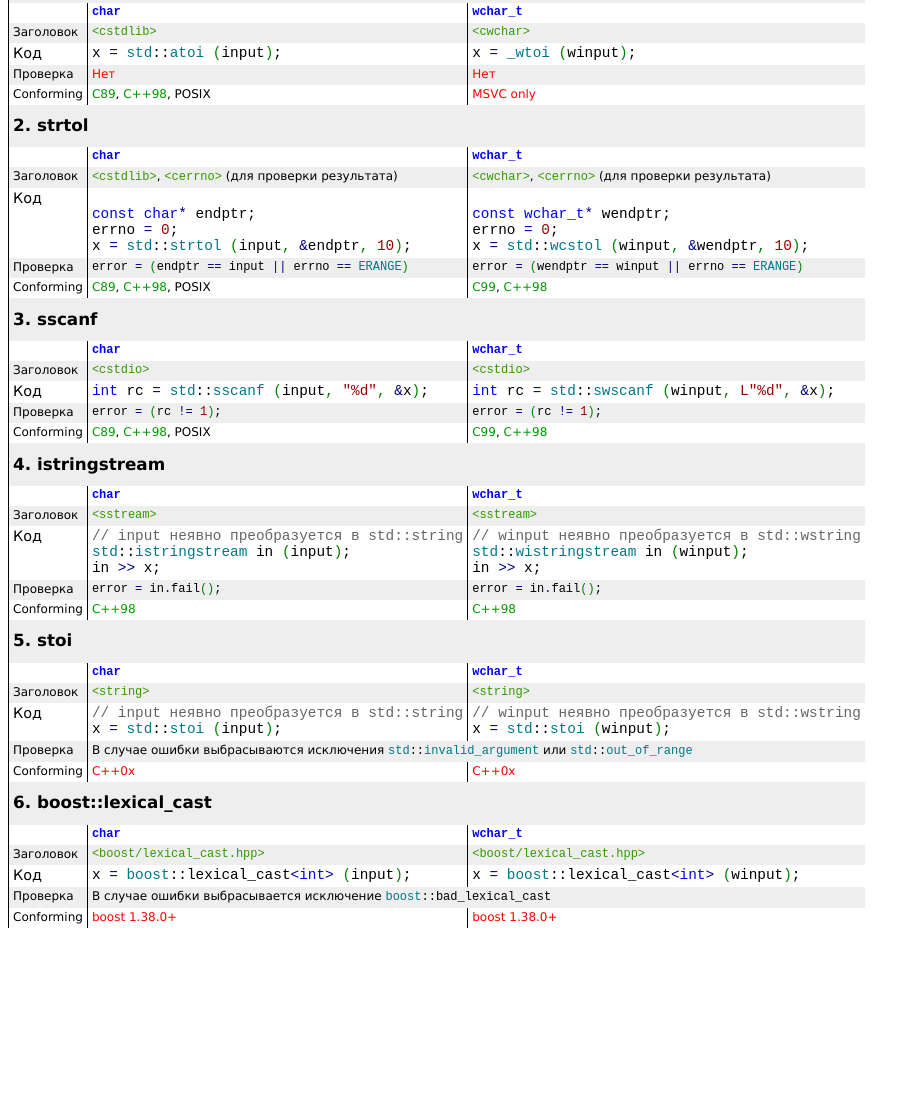
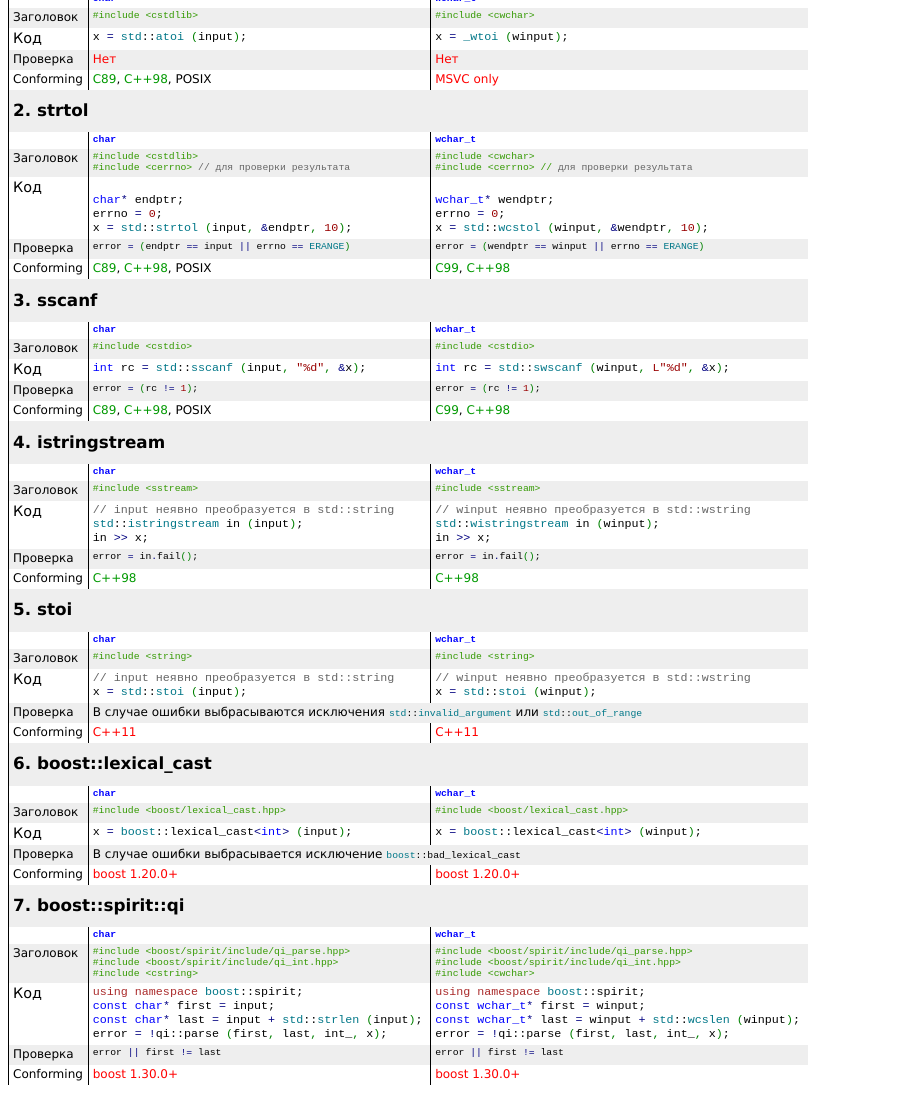
Before and after one commit to poddav/poddav.github.com, a plain HTML site: page strtoint.html in a window 1280 px wide. Shown: the part 185-1278 px from the top of the page, without its empty margins (0-920 px from the left). Before the commit the page ends 1121 px from the top, so only its background shows below. Drawn offline with Linux system fonts and the light colour scheme.

Commit message:
added boost::spirit::qi option.

```diff
--- a/strtoint.html
+++ b/strtoint.html
@@ -5,7 +5,7 @@
 <title>Преобразование строки в число (C++)</title>
 <style type="text/css">
 body {
-    font: 12px Verdana,Arial,sans-serif;
+    font: 0.75em Verdana,sans-serif;
     counter-reset: section;
 }
 h2 {
@@ -41,6 +41,7 @@ tr.even { background-color:#fff; }
 }
 .first_column { min-width: 100px; }
 .cpp_header { color: #339900; }
+.cpp_keyword { color: #aa2a2a; }
 .cpp_identifier { color: #007788; }
 .cpp_punct { color: #008000; }
 .cpp_literal { color: #990000; }
@@ -66,7 +67,7 @@ code { white-space: pre-line; }
 <table class="sample-code" id="str2int">
 <tr><td colspan="3"><h3>atoi</h3></td></tr>
 <tr><th> </th><th><code class="cpp_type">char</code></th><th><code class="cpp_type">wchar_t</code></th></tr>
-<tr><td> Заголовок</td><td><code class="cpp_header">&lt;cstdlib&gt;</code></td><td><code class="cpp_header">&lt;cwchar&gt;</code></td></tr>
+<tr><td> Заголовок</td><td><code class="cpp_header">#include &lt;cstdlib&gt;</code></td><td><code class="cpp_header">#include &lt;cwchar&gt;</code></td></tr>
 <tr class="source"><td>Код</td><td><code>    x <span class="cpp_operator">=</span> <span class="cpp_identifier">std</span>::<span class="cpp_identifier">atoi</span> <span class="cpp_punct">(</span>input<span class="cpp_punct">)</span>;</code></td>
 <td><code>    x <span class="cpp_operator">=</span> <span class="cpp_identifier">_wtoi</span> <span class="cpp_punct">(</span>winput<span class="cpp_punct">)</span>;</code></td></tr>
 <tr class="error-check"><td>Проверка</td>
@@ -77,18 +78,12 @@ code { white-space: pre-line; }
 <h3>strtol</h3>
 </td></tr>
 <tr><th> </th><th><code class="cpp_type">char</code></th><th><code class="cpp_type">wchar_t</code></th></tr>
-<tr><td> Заголовок</td><td><code class="cpp_header">&lt;cstdlib&gt;</code>, <code class="cpp_header">&lt;cerrno&gt;</code> (для проверки результата)</td>
-<td><code class="cpp_header">&lt;cwchar&gt;</code>, <code class="cpp_header">&lt;cerrno&gt;</code> (для проверки результата)</td></tr>
+<tr><td> Заголовок</td><td><code class="cpp_header">#include &lt;cstdlib&gt;</code><br><code class="cpp_header">#include &lt;cerrno&gt; <span class="cpp_comment">// для проверки результата</span></code></td>
+<td><code class="cpp_header">#include &lt;cwchar&gt;</code><br><code class="cpp_header">#include &lt;cerrno&gt; // <span class="cpp_comment">для проверки результата</span></code></td></tr>
 <tr class="source"><td>Код</td><td><code>
-    <span class="cpp_type">const</span> <span class="cpp_type">char</span><span class="cpp_operator">*</span> endptr;
-    errno <span class="cpp_operator">=</span> <span class="cpp_literal">0</span>;
-    x <span class="cpp_operator">=</span> <span class="cpp_identifier">std</span>::<span class="cpp_identifier">strtol</span> <span class="cpp_punct">(</span>input<span class="cpp_punct">,</span> <span class="cpp_operator">&amp;</span>endptr<span class="cpp_punct">,</span> <span class="cpp_literal">10</span><span class="cpp_punct">)</span>;
-</code></td>
+    <span class="cpp_type">char</span><span class="cpp_operator">*</span> endptr;<br>    errno <span class="cpp_operator">=</span> <span class="cpp_literal">0</span>;<br>    x <span class="cpp_operator">=</span> <span class="cpp_identifier">std</span>::<span class="cpp_identifier">strtol</span> <span class="cpp_punct">(</span>input<span class="cpp_punct">,</span> <span class="cpp_operator">&amp;</span>endptr<span class="cpp_punct">,</span> <span class="cpp_literal">10</span><span class="cpp_punct">)</span>;</code></td>
 <td><code>
-    <span class="cpp_type">const</span> <span class="cpp_type">wchar_t</span><span class="cpp_operator">*</span> wendptr;
-    errno <span class="cpp_operator">=</span> <span class="cpp_literal">0</span>;
-    x <span class="cpp_operator">=</span> <span class="cpp_identifier">std</span>::<span class="cpp_identifier">wcstol</span> <span class="cpp_punct">(</span>winput<span class="cpp_punct">,</span> <span class="cpp_operator">&amp;</span>wendptr<span class="cpp_punct">,</span> <span class="cpp_literal">10</span><span class="cpp_punct">)</span>;
-</code></td></tr>
+    <span class="cpp_type">wchar_t</span><span class="cpp_operator">*</span> wendptr;<br>    errno <span class="cpp_operator">=</span> <span class="cpp_literal">0</span>;<br>    x <span class="cpp_operator">=</span> <span class="cpp_identifier">std</span>::<span class="cpp_identifier">wcstol</span> <span class="cpp_punct">(</span>winput<span class="cpp_punct">,</span> <span class="cpp_operator">&amp;</span>wendptr<span class="cpp_punct">,</span> <span class="cpp_literal">10</span><span class="cpp_punct">)</span>;</code></td></tr>
 <tr class="error-check"><td>Проверка</td><td><code>error <span class="cpp_operator">=</span> <span class="cpp_punct">(</span>endptr <span class="cpp_operator">==</span> input <span class="cpp_operator">||</span> errno <span class="cpp_operator">==</span> <span class="cpp_identifier">ERANGE</span><span class="cpp_punct">)</span></code></td>
 <td><code>error <span class="cpp_operator">=</span> <span class="cpp_punct">(</span>wendptr <span class="cpp_operator">==</span> winput <span class="cpp_operator">||</span> errno <span class="cpp_operator">==</span> <span class="cpp_identifier">ERANGE</span><span class="cpp_punct">)</span></code></td></tr>
 <tr class="conforming"><td>Conforming</td><td><span class="conform_ok">C89</span>, <span class="conform_ok">C++98</span>, POSIX</td><td><span class="conform_ok">C99</span>, <span class="conform_ok">C++98</span></td></tr>
@@ -96,7 +91,7 @@ code { white-space: pre-line; }
 <h3>sscanf</h3>
 </td></tr>
 <tr><th> </th><th><code class="cpp_type">char</code></th><th><code class="cpp_type">wchar_t</code></th></tr>
-<tr><td> Заголовок</td><td><code class="cpp_header">&lt;cstdio&gt;</code></td><td><code class="cpp_header">&lt;cstdio&gt;</code></td></tr>
+<tr><td> Заголовок</td><td><code class="cpp_header">#include &lt;cstdio&gt;</code></td><td><code class="cpp_header">#include &lt;cstdio&gt;</code></td></tr>
 <tr class="source"><td>Код</td><td><code> <span class="cpp_type">int</span> rc <span class="cpp_operator">=</span> <span class="cpp_identifier">std</span>::<span class="cpp_identifier">sscanf</span> <span class="cpp_punct">(</span>input<span class="cpp_punct">,</span> <span class="cpp_literal">"%d"</span><span class="cpp_punct">,</span> <span class="cpp_operator">&amp;</span>x<span class="cpp_punct">)</span>;
 </code></td>
 <td><code> <span class="cpp_type">int</span> rc <span class="cpp_operator">=</span> <span class="cpp_identifier">std</span>::<span class="cpp_identifier">swscanf</span> <span class="cpp_punct">(</span>winput<span class="cpp_punct">,</span> <span class="cpp_literal">L"%d"</span><span class="cpp_punct">,</span> <span class="cpp_operator">&amp;</span>x<span class="cpp_punct">)</span>;
@@ -108,15 +103,9 @@ code { white-space: pre-line; }
 <h3>istringstream</h3>
 </td></tr>
 <tr><th> </th><th><code class="cpp_type">char</code></th><th><code class="cpp_type">wchar_t</code></th></tr>
-<tr><td> Заголовок</td><td><code class="cpp_header">&lt;sstream&gt;</code></td><td><code class="cpp_header">&lt;sstream&gt;</code></td></tr>
-<tr class="source"><td>Код</td><td><code><span class="cpp_comment">// input неявно преобразуется в std::string</span>
- <span class="cpp_identifier">std</span>::<span class="cpp_identifier">istringstream</span> in <span class="cpp_punct">(</span>input<span class="cpp_punct">)</span>;
-    in <span class="cpp_operator">&gt;&gt;</span> x;
-</code></td>
-<td><code><span class="cpp_comment">// winput неявно преобразуется в std::wstring</span>
- <span class="cpp_identifier">std</span>::<span class="cpp_identifier">wistringstream</span> in <span class="cpp_punct">(</span>winput<span class="cpp_punct">)</span>;
-    in <span class="cpp_operator">&gt;&gt;</span> x;
-</code></td></tr>
+<tr><td> Заголовок</td><td><code class="cpp_header">#include &lt;sstream&gt;</code></td><td><code class="cpp_header">#include &lt;sstream&gt;</code></td></tr>
+<tr class="source"><td>Код</td><td><code><span class="cpp_comment">// input неявно преобразуется в std::string</span><br><span class="cpp_identifier">std</span>::<span class="cpp_identifier">istringstream</span> in <span class="cpp_punct">(</span>input<span class="cpp_punct">)</span>;<br>in <span class="cpp_operator">&gt;&gt;</span> x;</code></td>
+<td><code><span class="cpp_comment">// winput неявно преобразуется в std::wstring</span><br><span class="cpp_identifier">std</span>::<span class="cpp_identifier">wistringstream</span> in <span class="cpp_punct">(</span>winput<span class="cpp_punct">)</span>;<br>in <span class="cpp_operator">&gt;&gt;</span> x;</code></td></tr>
 <tr><td>Проверка</td>
 <td><code> error <span class="cpp_operator">=</span> in<span class="cpp_operator">.</span>fail<span class="cpp_punct">()</span>;</code></td>
 <td><code> error <span class="cpp_operator">=</span> in<span class="cpp_operator">.</span>fail<span class="cpp_punct">()</span>;</code></td>
@@ -126,26 +115,32 @@ code { white-space: pre-line; }
 <h3>stoi</h3>
 </td></tr>
 <tr><th> </th><th><code class="cpp_type">char</code></th><th><code class="cpp_type">wchar_t</code></th></tr>
-<tr><td> Заголовок</td><td><code class="cpp_header">&lt;string&gt;</code></td><td><code class="cpp_header">&lt;string&gt;</code></td></tr>
-<tr class="source"><td>Код</td><td><code><span class="cpp_comment">// input неявно преобразуется в std::string</span>
- x <span class="cpp_operator">=</span> <span class="cpp_identifier">std</span>::<span class="cpp_identifier">stoi</span> <span class="cpp_punct">(</span>input<span class="cpp_punct">)</span>;
-</code></td>
-<td><code><span class="cpp_comment">// winput неявно преобразуется в std::wstring</span>
- x <span class="cpp_operator">=</span> <span class="cpp_identifier">std</span>::<span class="cpp_identifier">stoi</span> <span class="cpp_punct">(</span>winput<span class="cpp_punct">)</span>;
-</code></td></tr>
+<tr><td> Заголовок</td><td><code class="cpp_header">#include &lt;string&gt;</code></td><td><code class="cpp_header">#include &lt;string&gt;</code></td></tr>
+<tr class="source"><td>Код</td><td><code><span class="cpp_comment">// input неявно преобразуется в std::string</span><br>x <span class="cpp_operator">=</span> <span class="cpp_identifier">std</span>::<span class="cpp_identifier">stoi</span> <span class="cpp_punct">(</span>input<span class="cpp_punct">)</span>;</code></td>
+<td><code><span class="cpp_comment">// winput неявно преобразуется в std::wstring</span><br>x <span class="cpp_operator">=</span> <span class="cpp_identifier">std</span>::<span class="cpp_identifier">stoi</span> <span class="cpp_punct">(</span>winput<span class="cpp_punct">)</span>;</code></td></tr>
 <tr><td>Проверка</td><td colspan="2">В случае ошибки выбрасываются исключения <code><span class="cpp_identifier">std</span>::<span class="cpp_identifier">invalid_argument</span></code> или <code><span class="cpp_identifier">std</span>::<span class="cpp_identifier">out_of_range</span></code></td></tr>
-<tr><td>Conforming</td><td><span class="conform_alert">C++0x</span></td><td><span class="conform_alert">C++0x</span></td></tr>
+<tr><td>Conforming</td><td><span class="conform_alert">C++11</span></td><td><span class="conform_alert">C++11</span></td></tr>
 
 <tr><td colspan="3">
 <h3>boost::lexical_cast</h3>
 </td></tr>
 <tr><th> </th><th><code class="cpp_type">char</code></th><th><code class="cpp_type">wchar_t</code></th></tr>
-<tr><td> Заголовок</td><td><code class="cpp_header">&lt;boost/lexical_cast.hpp&gt;</code></td><td><code class="cpp_header">&lt;boost/lexical_cast.hpp&gt;</code></td></tr>
+<tr><td> Заголовок</td><td><code class="cpp_header">#include &lt;boost/lexical_cast.hpp&gt;</code></td><td><code class="cpp_header">#include &lt;boost/lexical_cast.hpp&gt;</code></td></tr>
 <tr class="source"><td>Код</td><td><code> x <span class="cpp_operator">=</span> <span class="cpp_identifier">boost</span>::lexical_cast<span class="cpp_operator">&lt;</span><span class="cpp_type">int</span><span class="cpp_operator">&gt;</span> <span class="cpp_punct">(</span>input<span class="cpp_punct">)</span>;
 </code></td>
 <td> <code> x <span class="cpp_operator">=</span> <span class="cpp_identifier">boost</span>::lexical_cast<span class="cpp_operator">&lt;</span><span class="cpp_type">int</span><span class="cpp_operator">&gt;</span> <span class="cpp_punct">(</span>winput<span class="cpp_punct">)</span>; </code></td></tr>
 <tr><td>Проверка</td><td colspan="2">В случае ошибки выбрасывается исключение <code><span class="cpp_identifier">boost</span>::bad_lexical_cast</code></td></tr>
-<tr><td>Conforming</td><td><span class="conform_alert">boost 1.38.0+</span></td><td><span class="conform_alert">boost 1.38.0+</span></td></tr>
+<tr><td>Conforming</td><td><span class="conform_alert">boost 1.20.0+</span></td><td><span class="conform_alert">boost 1.20.0+</span></td></tr>
+
+<tr><td colspan="3">
+<h3>boost::spirit::qi</h3>
+</td></tr>
+<tr><th> </th><th><code class="cpp_type">char</code></th><th><code class="cpp_type">wchar_t</code></th></tr>
+<tr><td> Заголовок</td><td><code class="cpp_header">#include &lt;boost/spirit/include/qi_parse.hpp&gt;<br>#include &lt;boost/spirit/include/qi_int.hpp&gt;<br>#include &lt;cstring&gt;</code></code></td><td><code class="cpp_header">#include &lt;boost/spirit/include/qi_parse.hpp&gt;<br>#include &lt;boost/spirit/include/qi_int.hpp&gt;<br>#include &lt;cwchar&gt;</code></td></tr>
+<tr class="source"><td>Код</td><td><code><span class="cpp_keyword">using</span> <span class="cpp_keyword">namespace</span> <span class="cpp_identifier">boost</span>::spirit;<br><span class="cpp_type">const</span> <span class="cpp_type">char</span><span class="cpp_operator">*</span> first <span class="cpp_operator">=</span> input;<br><span class="cpp_type">const</span> <span class="cpp_type">char</span><span class="cpp_operator">*</span> last <span class="cpp_operator">=</span> input <span class="cpp_operator">+</span> <span class="cpp_identifier">std</span>::<span class="cpp_identifier">strlen</span> <span class="cpp_punct">(</span>input<span class="cpp_punct">)</span>;<br>error <span class="cpp_operator">=</span> <span class="cpp_operator">!</span>qi::parse <span class="cpp_punct">(</span>first<span class="cpp_punct">,</span> last<span class="cpp_punct">,</span> int_<span class="cpp_punct">,</span> x<span class="cpp_punct">)</span>;</code></td>
+<td><code><span class="cpp_keyword">using</span> <span class="cpp_keyword">namespace</span> <span class="cpp_identifier">boost</span>::spirit;<br><span class="cpp_type">const</span> <span class="cpp_type">wchar_t</span><span class="cpp_operator">*</span> first <span class="cpp_operator">=</span> winput;<br><span class="cpp_type">const</span> <span class="cpp_type">wchar_t</span><span class="cpp_operator">*</span> last <span class="cpp_operator">=</span> winput <span class="cpp_operator">+</span> <span class="cpp_identifier">std</span>::<span class="cpp_identifier">wcslen</span> <span class="cpp_punct">(</span>winput<span class="cpp_punct">)</span>;<br>error <span class="cpp_operator">=</span> <span class="cpp_operator">!</span>qi::parse <span class="cpp_punct">(</span>first<span class="cpp_punct">,</span> last<span class="cpp_punct">,</span> int_<span class="cpp_punct">,</span> x<span class="cpp_punct">)</span>;</code></td></tr>
+<tr><td>Проверка</td><td><code>error <span class="cpp_operator">||</span> first <span class="cpp_operator">!=</span> last</code></td><td><code>error <span class="cpp_operator">||</span> first <span class="cpp_operator">!=</span> last</code></td></tr>
+<tr><td>Conforming</td><td><span class="conform_alert">boost 1.30.0+</span></td><td><span class="conform_alert">boost 1.30.0+</span></td></tr>
 
 </table>
 <script type="text/javascript">
```
